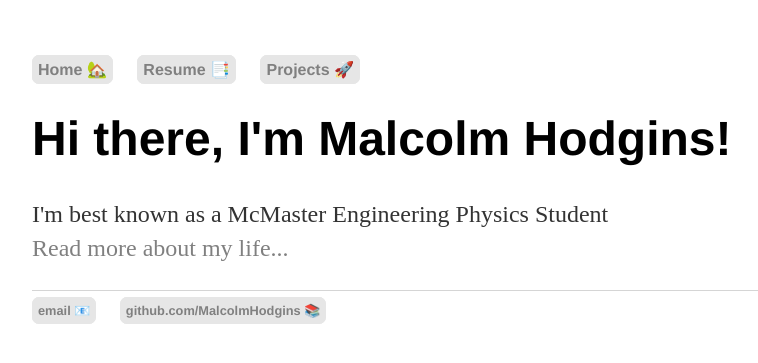
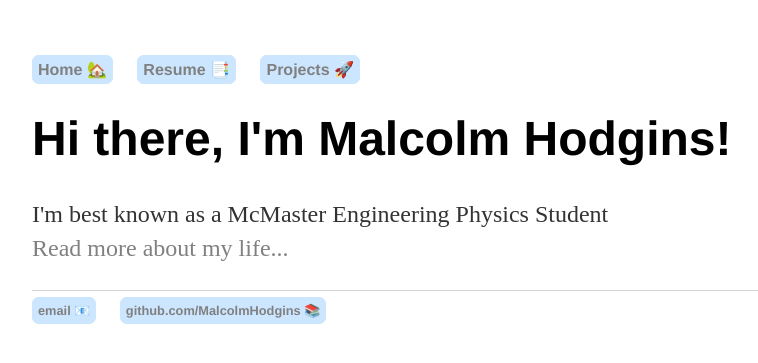
Before and after one commit to MalcolmHodgins/MalcolmHodgins.github.io, a Jekyll site: the page built from index.html, in a window 1280 px wide. Shown: the top 363 px of the page, without its empty margins (160-918 px from the left). Built offline with Jekyll 4.4.1, drawn with Linux system fonts in a browser that asks for light colours.

Commit message:
Update main.css

```diff
--- a/css/main.css
+++ b/css/main.css
@@ -8,15 +8,24 @@ nav ul, footer ul {
     list-style: none;
     font-weight: bold;
 }
-nav ul li, footer ul li {
+/* nav ul li, footer ul li {
     display: inline;
     margin-right: 20px;
     border:1px solid #e6e6e6;
     border-radius: 7px;
     background-color:#e6e6e6;
     padding:5px;
+} */
 
+nav ul li, footer ul li {
+    display: inline;
+    margin-right: 20px;
+    border:1px solid #cce6ff;
+    border-radius: 7px;
+    background-color:#cce6ff;
+    padding:5px;
 }
+
 a {
     text-decoration: none;
     color: #808080;
```
